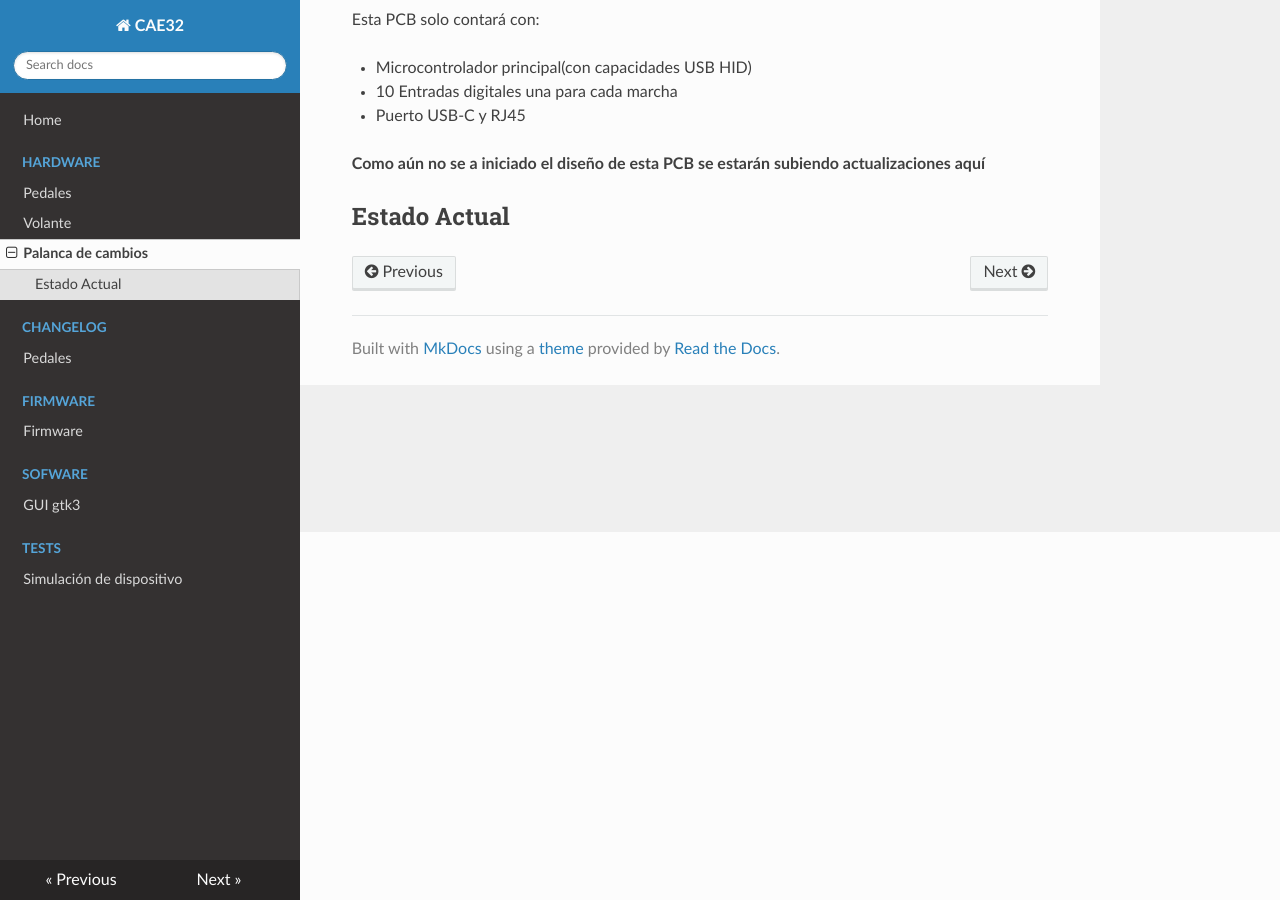
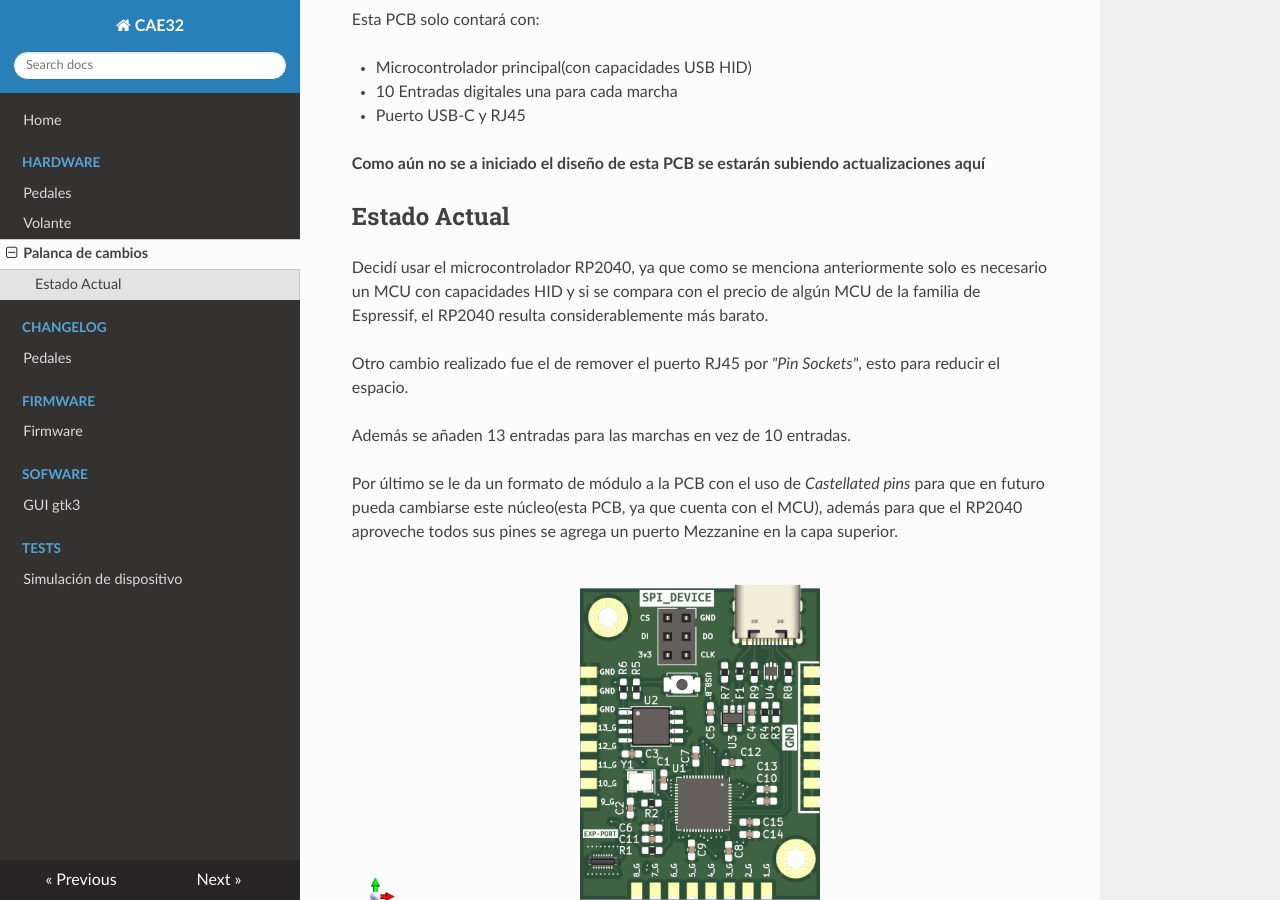
Before and after one commit to janc18/CAE32_docs, an MkDocs documentation site: the page built from docs/palanca_de_cambios.md, in a window 1280 px wide and 900 px high, scrolled down 368 px. Built offline with MkDocs 1.6.1, drawn with Linux system fonts in a browser that asks for light colours; nearby versions of some CDN libraries.

Commit message:
add: new shifter PCB information

```diff
--- a/docs/palanca_de_cambios.md
+++ b/docs/palanca_de_cambios.md
@@ -19,3 +19,20 @@ Esta PCB solo contará con:
 aquí**
 
 ## Estado Actual
+
+Decidí usar el microcontrolador RP2040, ya que como se menciona anteriormente
+solo es necesario un MCU con capacidades HID y si se compara con el precio de algún
+MCU de la familia de Espressif, el RP2040 resulta considerablemente más barato.
+
+Otro cambio realizado fue el de remover el puerto RJ45 por _"Pin Sockets"_, esto para
+reducir el espacio.
+
+Además se añaden 13 entradas para las marchas en vez de 10 entradas.
+
+Por último se le da un formato de módulo a la PCB con el uso de _Castellated pins_ para
+que en futuro pueda cambiarse este núcleo(esta PCB, ya que cuenta con el MCU), además
+para que el RP2040 aproveche todos sus pines se agrega un puerto Mezzanine en la capa
+superior.
+
+![shifter](./img/Shifter.png)
+![shifter3D](./img/Shifter_.png)
```
Also changed, not shown: docs/img/Shifter.png (added), docs/img/Shifter_.png (added).
